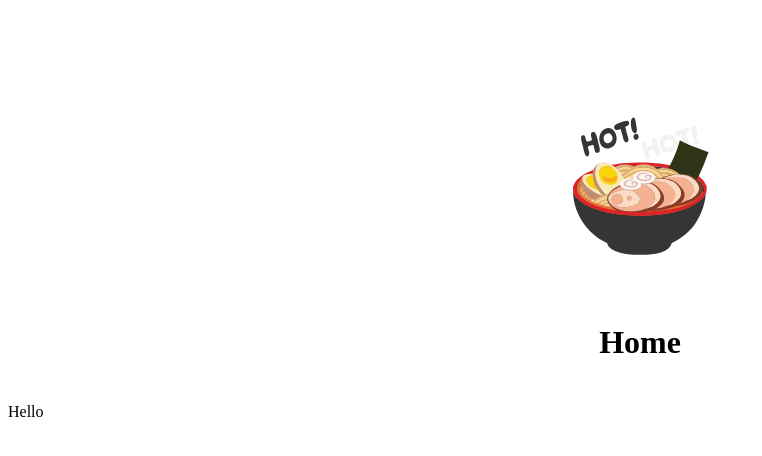
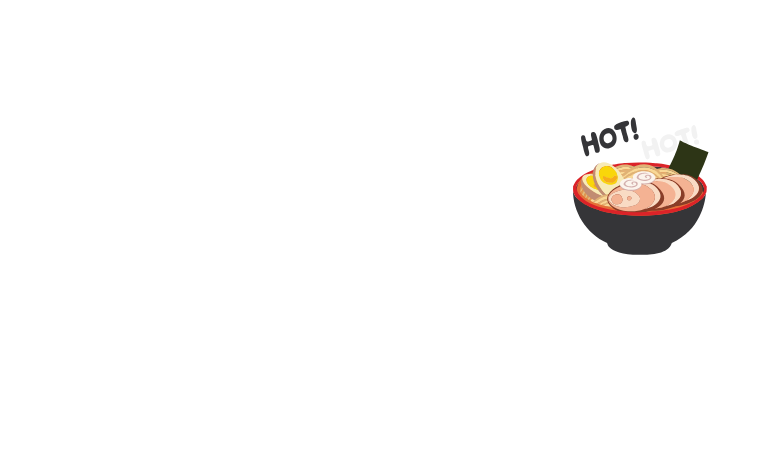
Before and after one commit to sydrawat01/bon-apetit, a React app in the folder client/: page / in a window 1280 px wide. Shown: the top 456 px of the page, without its empty margins (0-762 px from the left). Built offline with nearby package versions, Linux system fonts and the light colour scheme.

Commit message:
Revert "Implement react router"

```diff
--- a/client/package.json
+++ b/client/package.json
@@ -32,7 +32,6 @@
     "@pmmmwh/react-refresh-webpack-plugin": "^0.5.5",
     "@types/react": "^18.0.5",
     "@types/react-dom": "^18.0.1",
-    "@types/react-router-dom": "^5.3.3",
     "@typescript-eslint/eslint-plugin": "^5.19.0",
     "@typescript-eslint/parser": "^5.19.0",
     "babel-loader": "^8.2.4",
--- a/client/src/App.tsx
+++ b/client/src/App.tsx
@@ -1,26 +1,15 @@
 import { FC } from 'react'
-import { BrowserRouter, Route, Switch } from 'react-router-dom'
+
 import './styles/layout/layout.scss'
-import Landing from './components/Pages/Landing'
-import HomePage from './components/Pages/HomePage'
-import ForgotPassword from './components/Pages/ForgotPassword'
-import PageNotFound from './components/Pages/PageNotFound'
+
 import Spinner from './components/UI/Spinner'
 
 const App: FC = () => {
   return (
-    <BrowserRouter>
-      <>
-        <h1>{process.env.APP_TITLE}</h1>
-        <Spinner />
-        <Switch>
-          <Route path="/" component={HomePage} exact />
-          <Route path="/landing" component={Landing} />
-          <Route path="/forgotpassword" component={ForgotPassword} />
-          <Route path="/404" component={PageNotFound} />
-        </Switch>
-      </>
-    </BrowserRouter>
+    <>
+      <h1>{process.env.APP_TITLE}</h1>
+      <Spinner />
+    </>
   )
 }
 
--- a/client/src/components/Pages/ForgotPassword.tsx
+++ /dev/null
@@ -1,7 +0,0 @@
-import React, { FC } from 'react'
-
-const ForgotPassword: FC = () => {
-  return <div>ForgotPassword</div>
-}
-
-export default ForgotPassword
--- a/client/src/components/Pages/HomePage.tsx
+++ /dev/null
@@ -1,12 +0,0 @@
-import React, { FC } from 'react'
-
-const HomePage: FC = () => {
-  return (
-    <div>
-      <h1>Home</h1>
-      <p>Hello</p>
-    </div>
-  )
-}
-
-export default HomePage
--- a/client/src/components/Pages/Landing.tsx
+++ /dev/null
@@ -1,7 +0,0 @@
-import React, { FC } from 'react'
-
-const Landing: FC = () => {
-  return <div>Landing</div>
-}
-
-export default Landing
--- a/client/src/components/Pages/PageNotFound.tsx
+++ /dev/null
@@ -1,7 +0,0 @@
-import React, { FC } from 'react'
-
-const PageNotFound: FC = () => {
-  return <div>PageNotFound</div>
-}
-
-export default PageNotFound
```
Also changed, not shown: 2 other files (tests, documents, lock files or other folders).
